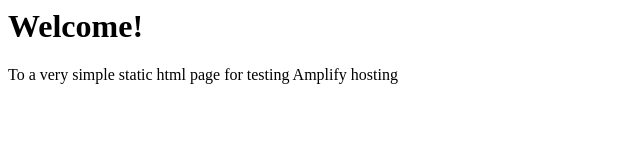
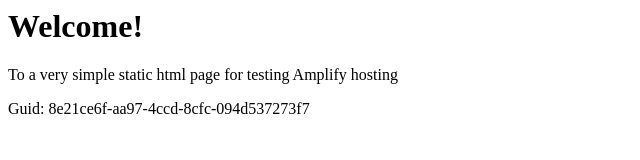
Before and after one commit to aws-aemilia-lhr/Github-PR-Commit-Integration-Test-DoNotTouch-v1-prod-eu-west-2, a website: page src/index.html in a window 1280 px wide. Shown: the whole page, without its empty margins (0-640 px from the left). Drawn offline with Linux system fonts and the light colour scheme.

Commit message:
commit from integ tests

```diff
--- a/src/index.html
+++ b/src/index.html
@@ -1,3 +1,5 @@
+
+
 <html lang="en">
 
 <head>
@@ -10,6 +12,6 @@
 <body>
     <h1>Welcome!</h1>
     <p>To a very simple static html page for testing Amplify hosting</p>
-</body>
+    <p>Guid: 8e21ce6f-aa97-4ccd-8cfc-094d537273f7</p></body>
 
 </html>
```
